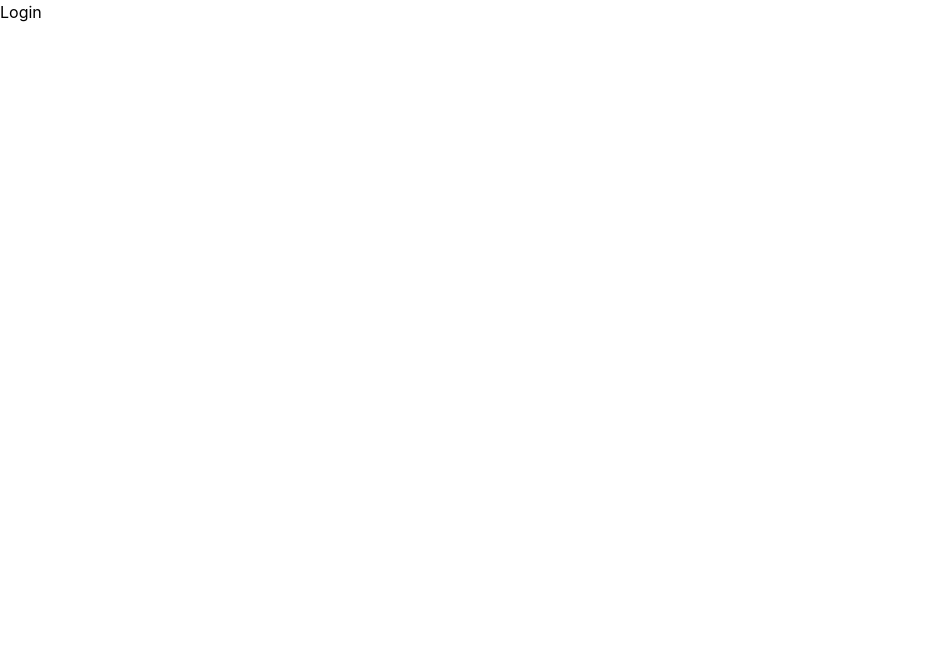
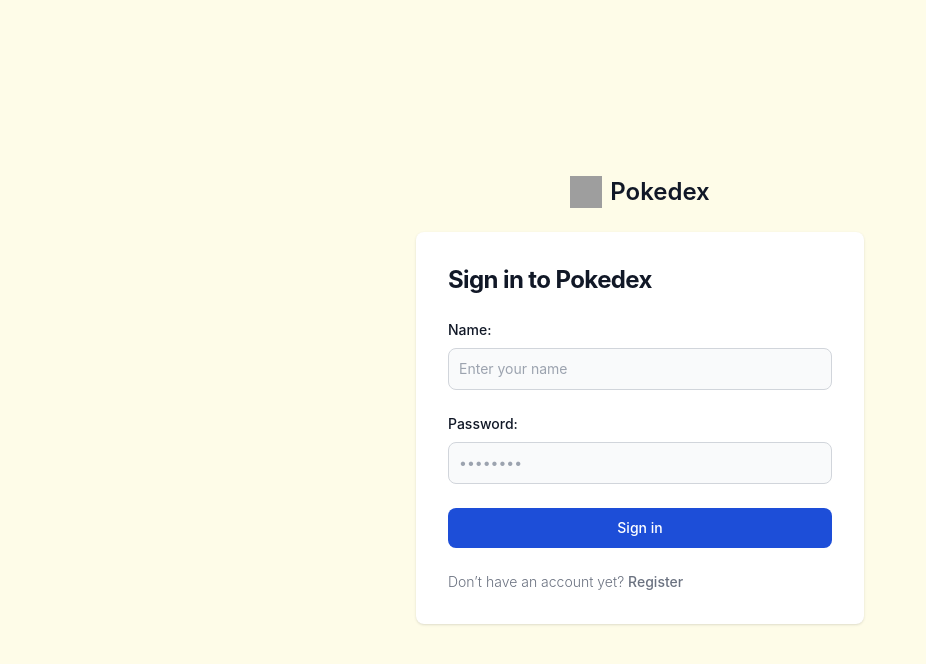
Before and after one commit to RWAndhika/milestone-2-RWAndhika, a React (Create React App) app in the folder milestone-2/: page /login in a window 1280 px wide. Shown: the top 664 px of the page, without its empty margins (0-926 px from the left). Built offline with nearby package versions, Linux system fonts and the light colour scheme; grey boxes are pictures that could not be loaded.

Commit message:
feat: add form to login

```diff
--- a/milestone-2/package.json
+++ b/milestone-2/package.json
@@ -10,12 +10,14 @@
     "@types/node": "^16.18.96",
     "@types/react": "^18.3.1",
     "@types/react-dom": "^18.3.0",
+    "formik": "^2.4.6",
     "react": "^18.3.1",
     "react-dom": "^18.3.1",
     "react-router-dom": "^6.23.0",
     "react-scripts": "5.0.1",
     "typescript": "^4.9.5",
-    "web-vitals": "^2.1.4"
+    "web-vitals": "^2.1.4",
+    "yup": "^1.4.0"
   },
   "scripts": {
     "start": "react-scripts start",
--- a/milestone-2/src/pages/Login.tsx
+++ b/milestone-2/src/pages/Login.tsx
@@ -1,6 +1,77 @@
+import { useState } from 'react';
+import { Formik, Form, Field, ErrorMessage } from 'formik';
+import * as Yup from 'yup';
+import { useNavigate } from 'react-router-dom';
+
 const Login = () => {
+
+    const [name, setName] = useState<string>("");
+    const [password, setPassword] = useState<string>("");
+
+    const initialValues = {
+        name: "",
+        password: ""
+    }
+
+    const navigate = useNavigate();
+
+    const loginSchema = Yup.object().shape({
+        name: Yup.string().required("Required"),
+
+        password: Yup.string().required("Required"),
+    });
+
+    const handleLogin = (name: string, password: string) => {
+        if (name === localStorage.name && password === localStorage.password) {
+            alert("Login successful");
+            navigate('/dashboard');
+        } else {
+            alert("Login failed");
+        }
+    }
+
     return (
-        <h1>Login</h1>
+        <section className="bg-yellow-50 dark:bg-gray-900">
+            <div className="flex flex-col items-center justify-center px-6 py-8 mx-auto md:h-screen lg:py-0">
+                <a href="#" className="flex items-center mb-6 text-2xl font-semibold text-gray-900 dark:text-white">
+                    <img className="w-8 h-8 mr-2" src="https://flowbite.s3.amazonaws.com/blocks/marketing-ui/logo.svg" alt="logo" />
+                    Pokedex
+                </a>
+                <div className="w-full bg-white rounded-lg shadow dark:border md:mt-0 sm:max-w-md xl:p-0 dark:bg-gray-800 dark:border-gray-700">
+                    <div className="p-6 space-y-4 md:space-y-6 sm:p-8">
+                        <h1 className="text-xl font-bold leading-tight tracking-tight text-gray-900 md:text-2xl dark:text-white">
+                            Sign in to Pokedex
+                        </h1>
+                        <Formik
+                            initialValues={initialValues}
+                            validationSchema={loginSchema}
+                            onSubmit={(values) => {
+                                handleLogin(values.name, values.password)
+                            }}
+                        >
+                            <Form className="space-y-4 md:space-y-6" action="#">
+                                <div>
+                                    <label htmlFor="name" className="block mb-2 text-sm font-medium text-gray-900 dark:text-white">Name: </label>
+                                    <Field type="text" id="name" name="name" placeholder="Enter your name"
+                                        className="bg-gray-50 border border-gray-300 text-gray-900 sm:text-sm rounded-lg focus:ring-primary-600 focus:border-primary-600 block w-full p-2.5 dark:bg-gray-700 dark:border-gray-600 dark:placeholder-gray-400 dark:text-white dark:focus:ring-blue-500 dark:focus:border-blue-500" />
+                                    <ErrorMessage name="name" component="div" />
+                                </div>
+                                <div>
+                                    <label htmlFor="password" className="block mb-2 text-sm font-medium text-gray-900 dark:text-white">Password: </label>
+                                    <Field type="password" id="password" name="password" placeholder="••••••••"
+                                        className="bg-gray-50 border border-gray-300 text-gray-900 sm:text-sm rounded-lg focus:ring-primary-600 focus:border-primary-600 block w-full p-2.5 dark:bg-gray-700 dark:border-gray-600 dark:placeholder-gray-400 dark:text-white dark:focus:ring-blue-500 dark:focus:border-blue-500" />
+                                    <ErrorMessage name="password" component="div" />
+                                </div>
+                                <button type="submit" className="w-full text-white bg-blue-700 bg-primary-600 hover:bg-blue-800 focus:ring-4 focus:outline-none focus:ring-primary-300 font-medium rounded-lg text-sm px-5 py-2.5 text-center dark:bg-primary-600 dark:hover:bg-primary-700 dark:focus:ring-primary-800">Sign in</button>
+                                <p className="text-sm font-light text-gray-500 dark:text-gray-400">
+                                    Don’t have an account yet? <a onClick={() => navigate('/register')} className="cursor-pointer font-medium text-primary-600 hover:underline dark:text-primary-500">Register</a>
+                                </p>
+                            </Form>
+                        </Formik>
+                    </div>
+                </div>
+            </div>
+        </section>
     );
 };
 
```
Also changed, not shown: 1 other file (tests, documents, lock files or other folders).
